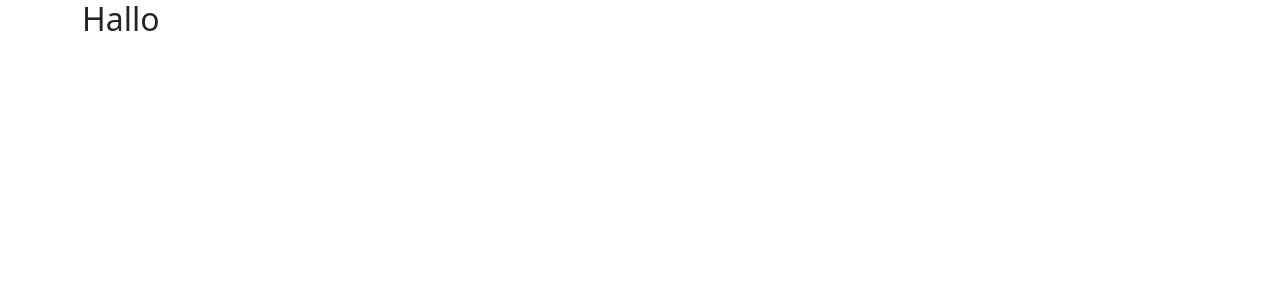
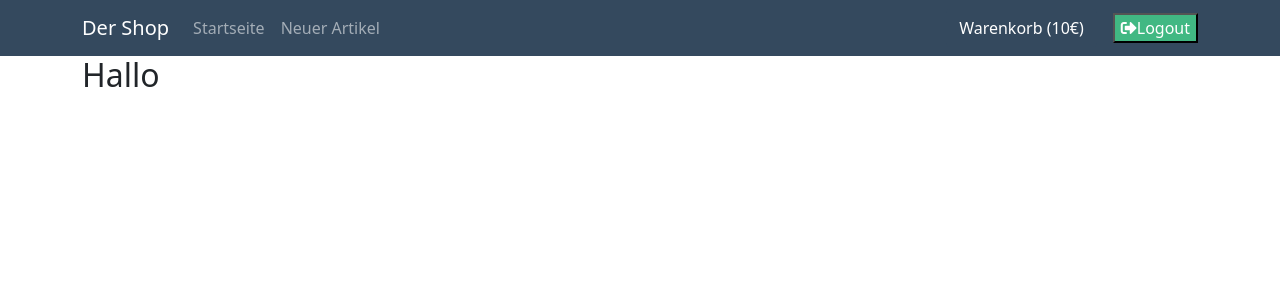
Before and after one commit to preinboth/vue_shop, a Vue app: page /shop in a window 1280 px wide. Shown: the top 300 px of the page. Built offline with nearby package versions, Linux system fonts and the light colour scheme; no server answers.

Commit message:
implemented navbar

```diff
--- /dev/null
+++ b/src/components/TheNavbar.vue
@@ -0,0 +1,28 @@
+<template>
+  <nav class="navbar navbar-expand-lg bg-vue navbar-dark">
+    <div class="container">
+      <a href="" class="navbar-brand">Der Shop</a>
+      <ul class="navbar-nav me-auto">
+        <li class="nav-item active">
+          <a class="nav-link">Startseite</a>
+        </li>
+        <li class="nav-item">
+          <a class="nav-link">Neuer Artikel</a>
+        </li>
+      </ul>
+
+      <button class="btn bg-vue me-3">
+        <i class="fas fa-shopping-card"></i>Warenkorb (10€)
+      </button>
+      <button class="bg-vue2"><i class="fas fa-sign-out-alt"></i>Logout</button>
+    </div>
+  </nav>
+</template>
+
+<script>
+export default {
+  name: "TheNavbar",
+};
+</script>
+
+<style scoped></style>
--- a/src/layouts/TheShopLayout.vue
+++ b/src/layouts/TheShopLayout.vue
@@ -1,7 +1,7 @@
 <template>
   <div>
     <!-- Navbar -->
-
+    <TheNavbar />
     <main>
       <div class="container">
         <div class="row">
@@ -17,9 +17,12 @@
 </template>
 
 <script>
+import TheNavbar from "@/components/TheNavbar.vue";
 export default {
   name: "TheShopLayout",
-
+  components: {
+    TheNavbar,
+  },
 };
 </script>
 
```
